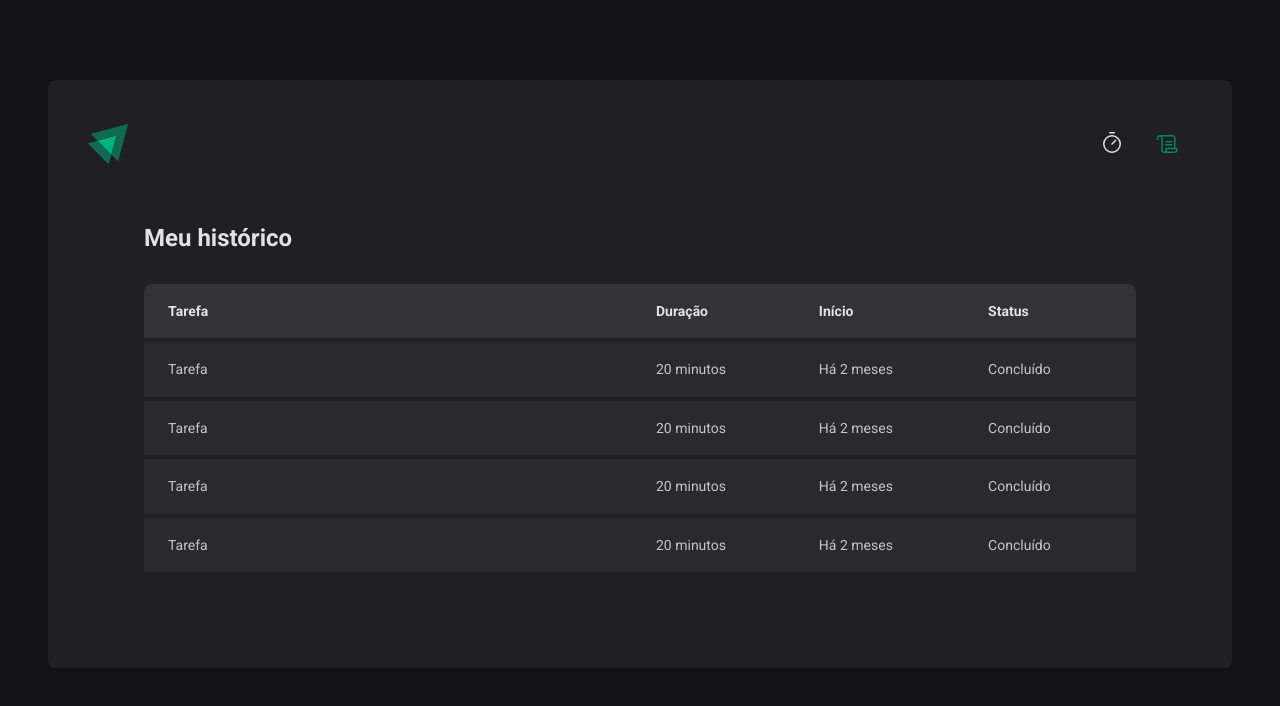
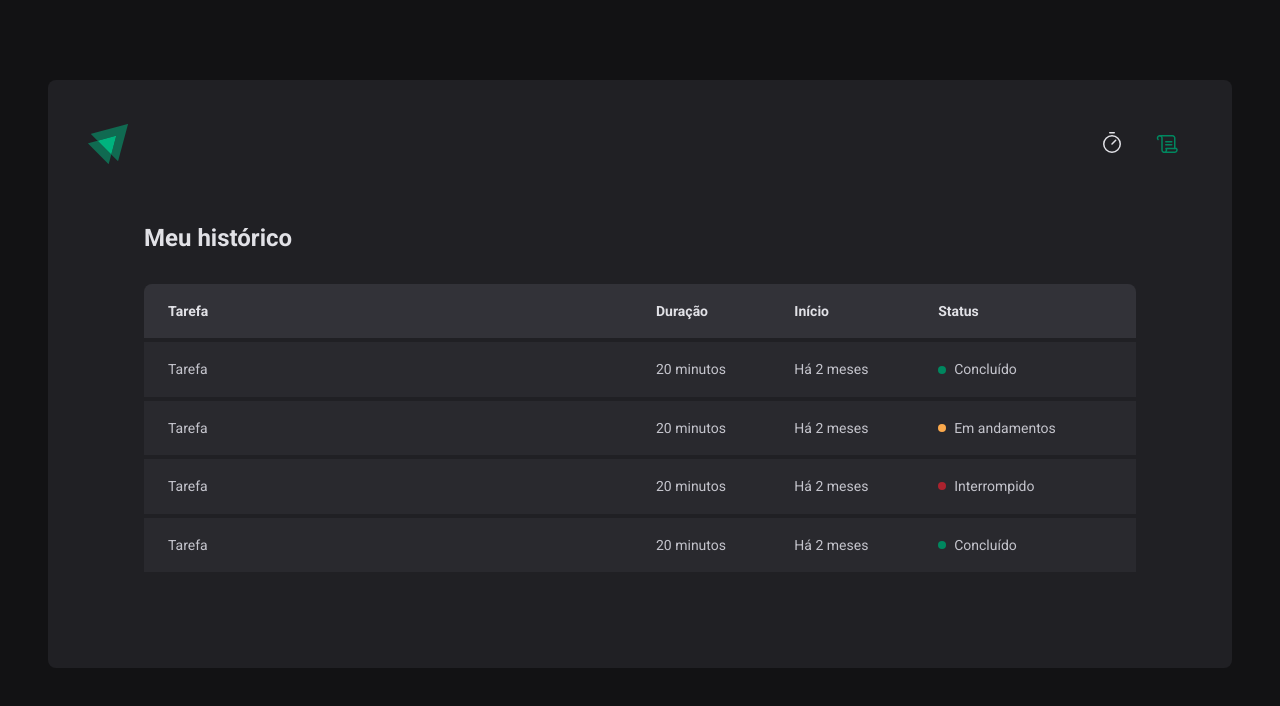
Before and after one commit to dimasneto7/react-timer, a React (Vite) app: page /history in a window 1280 px wide. Shown: the top 706 px of the page. Built offline with nearby package versions, Linux system fonts and the light colour scheme.

Commit message:
react hook form

```diff
--- a/package.json
+++ b/package.json
@@ -9,11 +9,14 @@
     "preview": "vite preview"
   },
   "dependencies": {
+    "@hookform/resolvers": "^2.9.11",
     "phosphor-react": "^1.4.1",
     "react": "^18.2.0",
     "react-dom": "^18.2.0",
+    "react-hook-form": "^7.43.7",
     "react-router-dom": "^6.9.0",
-    "styled-components": "^5.3.9"
+    "styled-components": "^5.3.9",
+    "zod": "^3.21.4"
   },
   "devDependencies": {
     "@types/react": "^18.0.27",
--- a/src/pages/History/index.tsx
+++ b/src/pages/History/index.tsx
@@ -1,4 +1,4 @@
-import { HistoryContainer, HistoryList } from "./styles";
+import { HistoryContainer, HistoryList, Status } from "./styles";
 
 export function History() {
   return (
@@ -20,25 +20,33 @@
               <td>Tarefa</td>
               <td>20 minutos</td>
               <td>Há 2 meses</td>
-              <td>Concluído</td>
+              <td>
+                <Status statusColor="green">Concluído</Status>
+              </td>
             </tr>
             <tr>
               <td>Tarefa</td>
               <td>20 minutos</td>
               <td>Há 2 meses</td>
-              <td>Concluído</td>
+              <td>
+                <Status statusColor="yellow">Em andamentos</Status>
+              </td>
             </tr>
             <tr>
               <td>Tarefa</td>
               <td>20 minutos</td>
               <td>Há 2 meses</td>
-              <td>Concluído</td>
+              <td>
+                <Status statusColor="red">Interrompido</Status>
+              </td>
             </tr>
             <tr>
               <td>Tarefa</td>
               <td>20 minutos</td>
               <td>Há 2 meses</td>
-              <td>Concluído</td>
+              <td>
+                <Status statusColor="green">Concluído</Status>
+              </td>
             </tr>
           </tbody>
         </table>
--- a/src/pages/History/styles.ts
+++ b/src/pages/History/styles.ts
@@ -60,3 +60,27 @@
     }
   }
 `;
+
+const STATUS_COLORS = {
+  yellow: "yellow-500",
+  green: "green-500",
+  red: "red-500",
+} as const;
+
+interface StatusProps {
+  statusColor: keyof typeof STATUS_COLORS;
+}
+
+export const Status = styled.span<StatusProps>`
+  display: flex;
+  align-items: center;
+  gap: 0.5rem;
+
+  &::before {
+    content: "";
+    width: 0.5rem;
+    height: 0.5rem;
+    border-radius: 999px;
+    background: ${(props) => props.theme[STATUS_COLORS[props.statusColor]]};
+  }
+`;
--- a/src/pages/Home/index.tsx
+++ b/src/pages/Home/index.tsx
@@ -1,4 +1,9 @@
 import { Play } from "phosphor-react";
+import { useState } from "react";
+import { useForm } from "react-hook-form";
+import { zodResolver } from "@hookform/resolvers/zod";
+import * as zod from "zod";
+
 import {
   CountdownContainer,
   FormContainer,
@@ -9,16 +14,48 @@
   TaskInput,
 } from "./styles";
 
+const newCycleFormValidationSchema = zod.object({
+  task: zod.string().min(1, "Imforme a tarefa"),
+  minutesAmount: zod
+    .number()
+    .min(5, "O clico precisa ser do no mínimo 5 minutos")
+    .max(60, "O ciclo precisa ser de no máximo 60 minutos"),
+});
+
+// interface NewCycleFormData {
+//   task: string;
+//   minutesAmount: number;
+// }
+
+type NewCycleFormData = zod.infer<typeof newCycleFormValidationSchema>;
+
 export function Home() {
+  const { register, handleSubmit, watch, reset } = useForm<NewCycleFormData>({
+    resolver: zodResolver(newCycleFormValidationSchema),
+    defaultValues: {
+      task: "",
+      minutesAmount: 0,
+    },
+  });
+
+  function handleCreateNewCycle(data: NewCycleFormData) {
+    console.log(data);
+    reset();
+  }
+
+  const task = watch("task");
+  const isSubmitDisabled = !task;
+
   return (
     <HomeContainer>
-      <form action="">
+      <form onSubmit={handleSubmit(handleCreateNewCycle)} action="">
         <FormContainer>
           <label htmlFor="task">Vou trabalhar em</label>
           <TaskInput
             id="task"
             list="task-suggestions"
             placeholder="Dê um nome para o seu projeto"
+            {...register("task")}
           />
 
           <datalist id="task-suggestions">
@@ -35,6 +72,7 @@
             step={5}
             min={5}
             max={60}
+            {...register("minutesAmount", { valueAsNumber: true })}
           />
 
           <span>minutos.</span>
@@ -48,7 +86,7 @@
           <span>0</span>
         </CountdownContainer>
 
-        <StartCountdownButton disabled type="submit">
+        <StartCountdownButton disabled={isSubmitDisabled} type="submit">
           <Play size={24} />
           Começar
         </StartCountdownButton>
```
Also changed, not shown: 1 other file (tests, documents, lock files or other folders).
